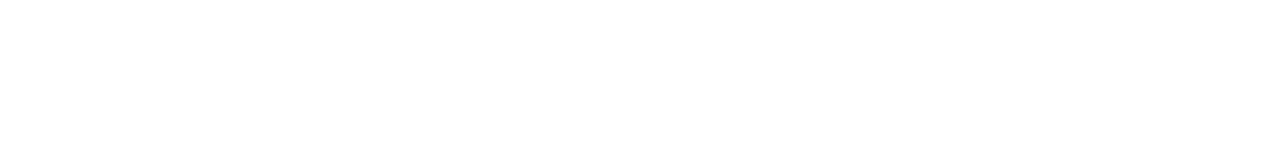
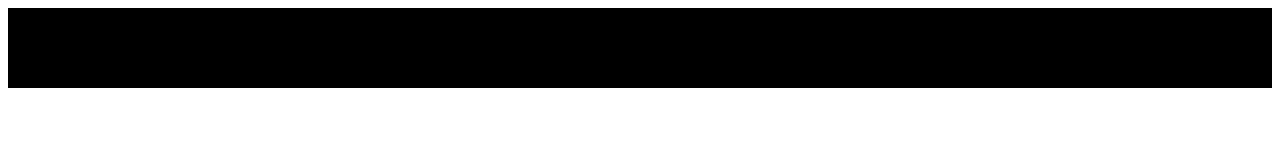
Before and after one commit to shuvo794/Pranspensive, a plain HTML site: page index.html in a window 1280 px wide. Drawn offline with Linux system fonts and the light colour scheme.

Commit message:
added header bg colour

```diff
--- a/style/style.css
+++ b/style/style.css
@@ -0,0 +1,5 @@
+.header{
+ max-width: 100%;
+ height: 80px;
+ background-color: #000;
+}
```
Also changed, not shown: index.html (+1 -0 lines).
